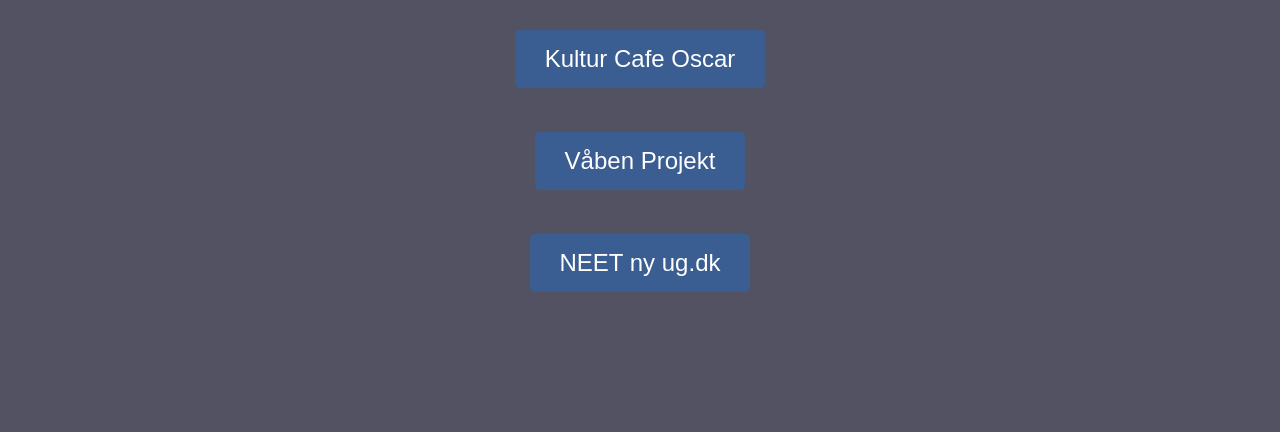
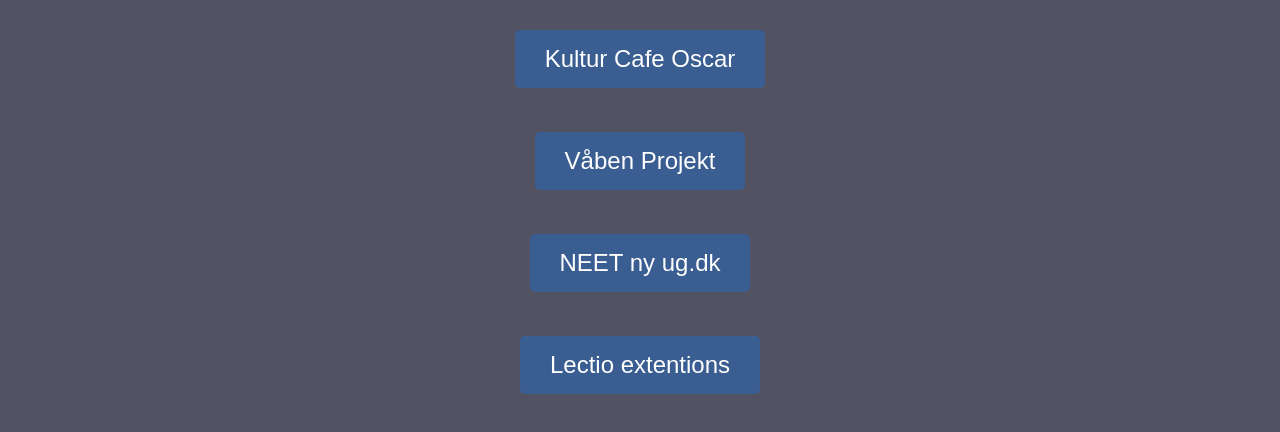
Before and after one commit to Jadde-1/jadde-1.github.io, a plain HTML site: page index.html in a window 1280 px wide. Shown: the part 284-716 px from the top of the page. Drawn offline with Linux system fonts and the light colour scheme.

Commit message:
Update index.html

```diff
--- a/index.html
+++ b/index.html
@@ -20,6 +20,9 @@
           <div class="links">
             <a class="button" href="https://jadde-1.github.io/ug-dk/">NEET ny ug.dk</a>
         </div>
+         <div class="links">
+            <a class="button" href="https://jadde-1.github.io/lectio/">Lectio extentions</a>
+        </div>
     </div>
 </body>
 </html>
```
